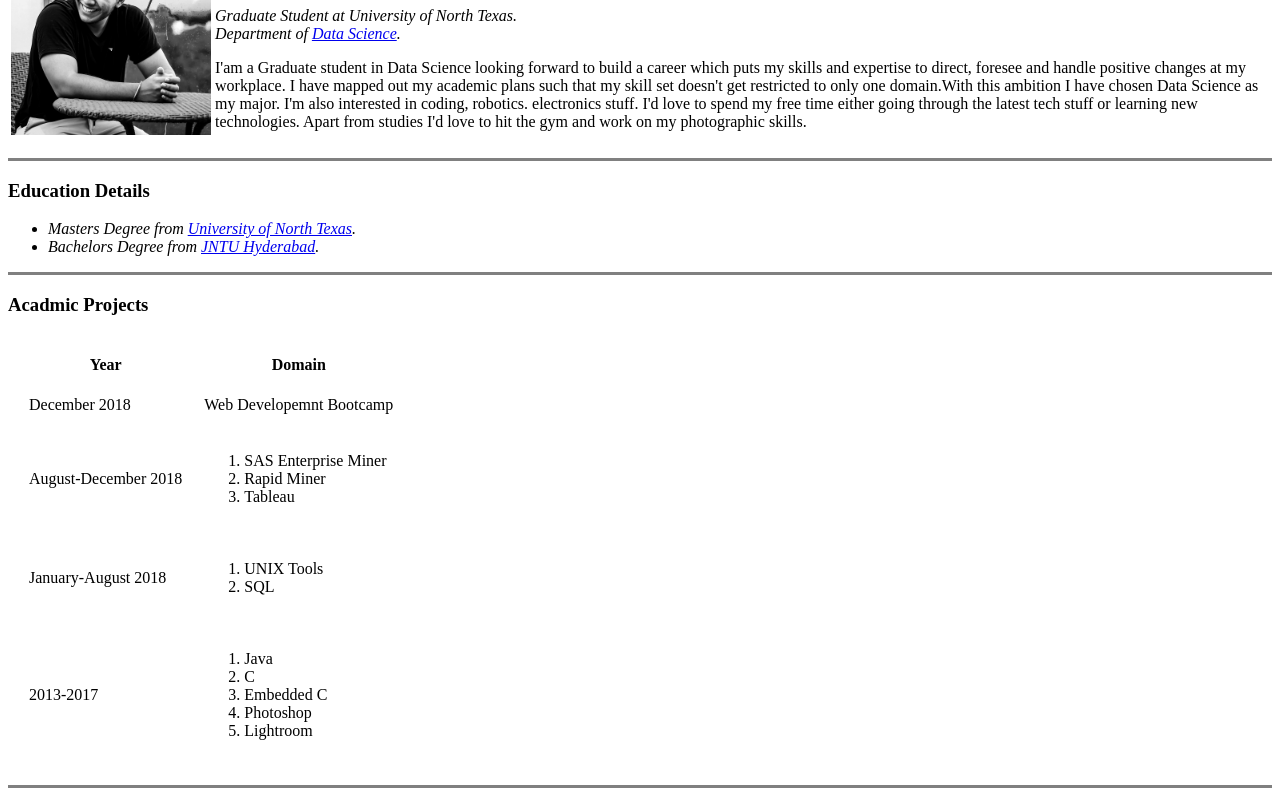
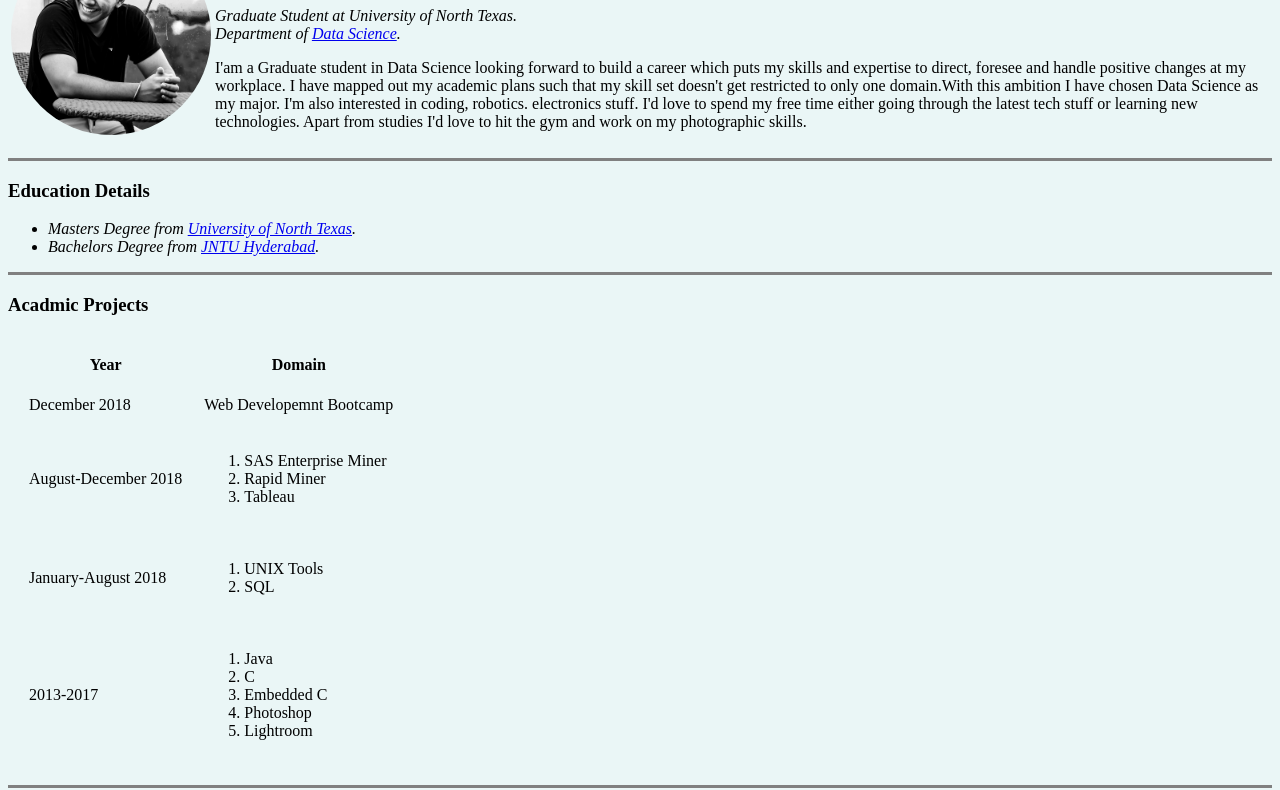
Before and after one commit to saivaruntejamudumba/CV, a plain HTML site: page index.html in a window 1280 px wide. Shown: the part 84-874 px from the top of the page. Drawn offline with Linux system fonts and the light colour scheme.

Commit message:
Add files via upload

```diff
--- a/index.html
+++ b/index.html
@@ -4,13 +4,19 @@
 <head>
   <meta charset="utf-8">
   <title>Varun's Personal Site</title>
+  <style>
+    img
+  {
+    border-radius: 50%;
+  }
+  </style>
 </head>
 
-<body>
+<body style="background-color: #EAF6F6;">
   <table>
     <tr>
       <td><img src="Images/VT.jpg" style=" width: 200px; height: 200px
-        alt=" Sai Varun Teja Profile Picture"></td>
+        alt="" "Sai Varun Teja Profile Picture"></td>
       <td>
         <h1> Sai Varun Teja Mudumba </h1>
         <p> <em>Graduate Student at University of North Texas.
```
